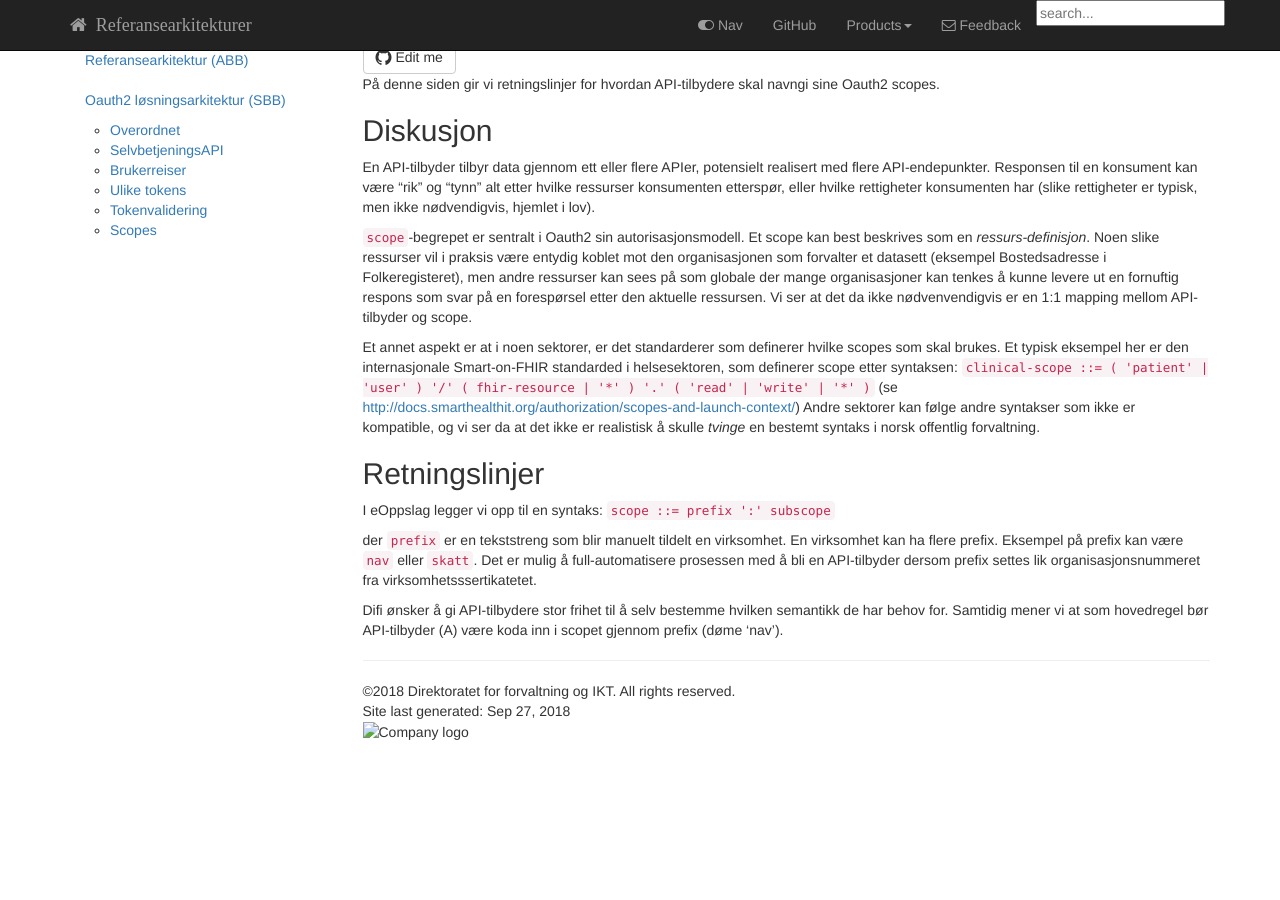
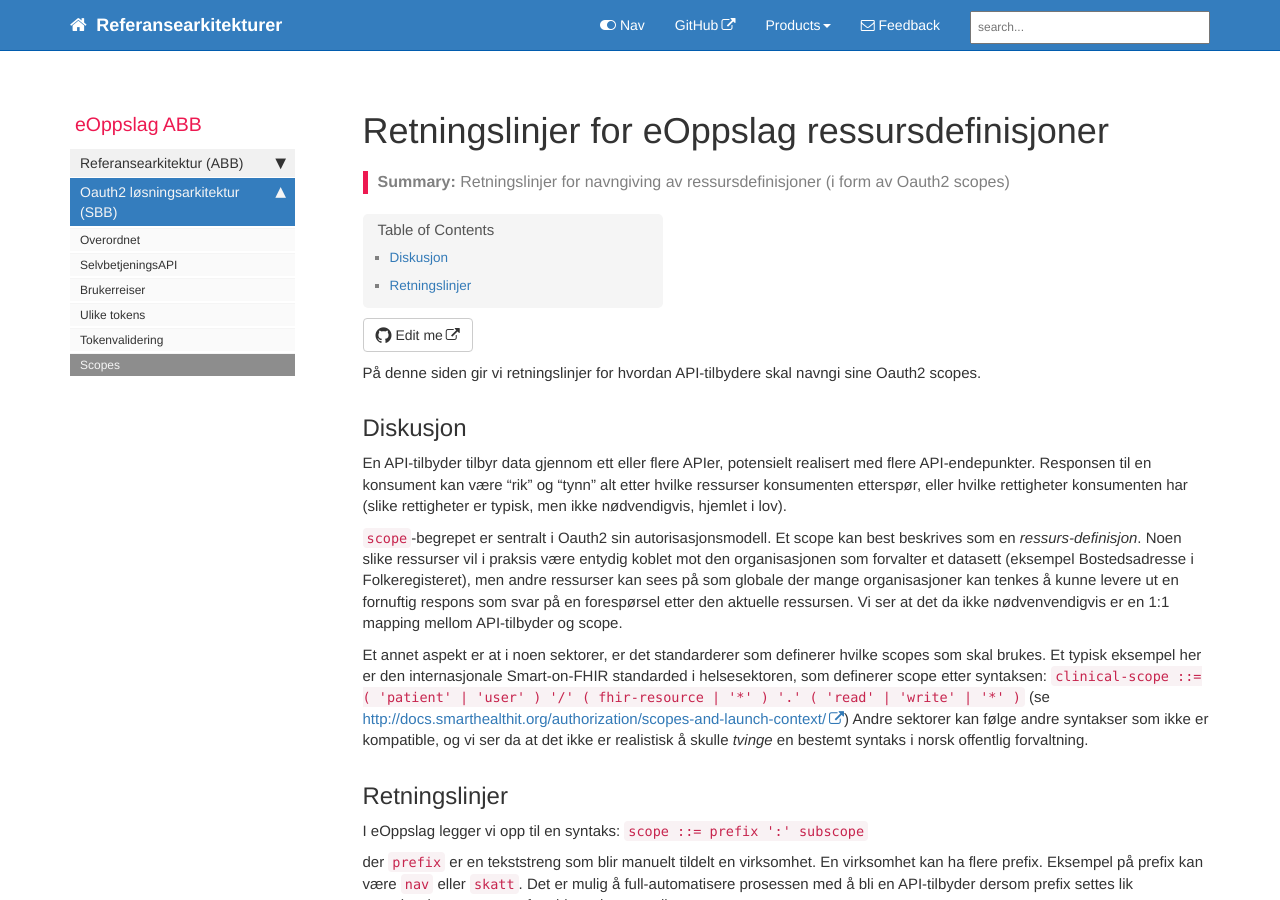
Before and after one commit to joergenb/oauth2-veileder, a Jekyll site: the page built from pages/eoppslag/eoppslag_sbb_oauth2_scopes.md, in a window 1280 px wide and 900 px high. Built offline with Jekyll 4.4.1, drawn with Linux system fonts in a browser that asks for light colours; nearby versions of some CDN libraries; library files that are not in the unit come from our copies; comment, search, counter and statistics services are not loaded.

Commit message:
typo i frontmatter

```diff
--- a/pages/eoppslag/eoppslag_sbb_oauth2_scopes.md
+++ b/pages/eoppslag/eoppslag_sbb_oauth2_scopes.md
@@ -1,6 +1,6 @@
 ---
 layout: page
-title: "Retningslinjer for eOppslag ressursdefinisjoner
+title: "Retningslinjer for eOppslag ressursdefinisjoner"
 sidebar: eoppslag
 permalink: eoppslag_sbb_oauth2_scopes.html
 
```
